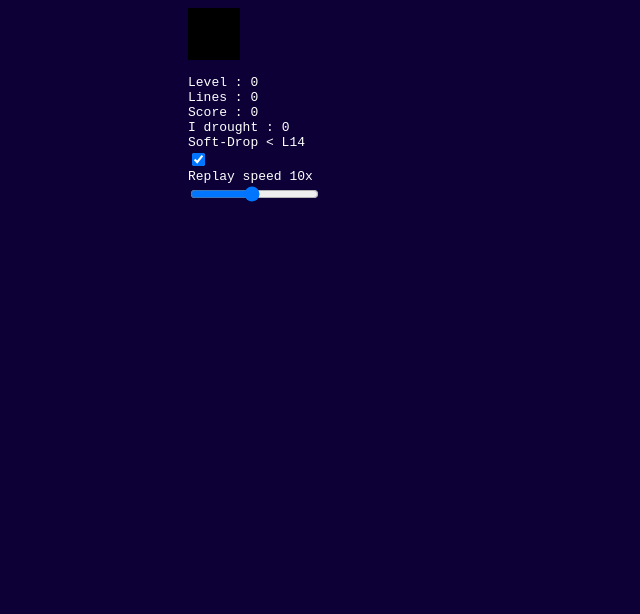
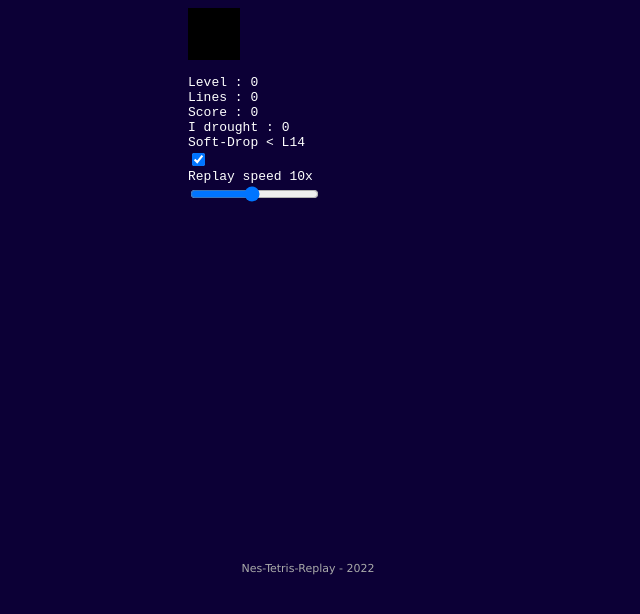
Before and after one commit to trochr/Nes-Tetris-Replay, a plain HTML site: page index.html in a window 1280 px wide. Shown: the whole page, without its empty margins (0-640 px from the left). Drawn offline with Linux system fonts and the light colour scheme.

Commit message:
Footer with link

```diff
--- a/index.html
+++ b/index.html
@@ -94,5 +94,8 @@
             <canvas id="endingLine" width="80" height="7"></canvas>
 
         </div>
+        <div class="footer">
+            <a href="https://github.com/trochr/Nes-Tetris-Replay">Nes-Tetris-Replay - 2022</a>
+        </div>
     </body>
 </html>
--- a/style.css
+++ b/style.css
@@ -7,6 +7,21 @@ body {
 
 #status {
     visibility: hidden;
+}
+
+
+a {
+    text-decoration: none;
+    color:darkgrey;
+}
+
+.footer {
+    margin-top: 100px ;
+    text-align: center ;
+    font-size: 11px ;
+    font-family: verdana ;
+    width: 600px ;
+    height: 50px ;
 }
 
 h1 {
```
